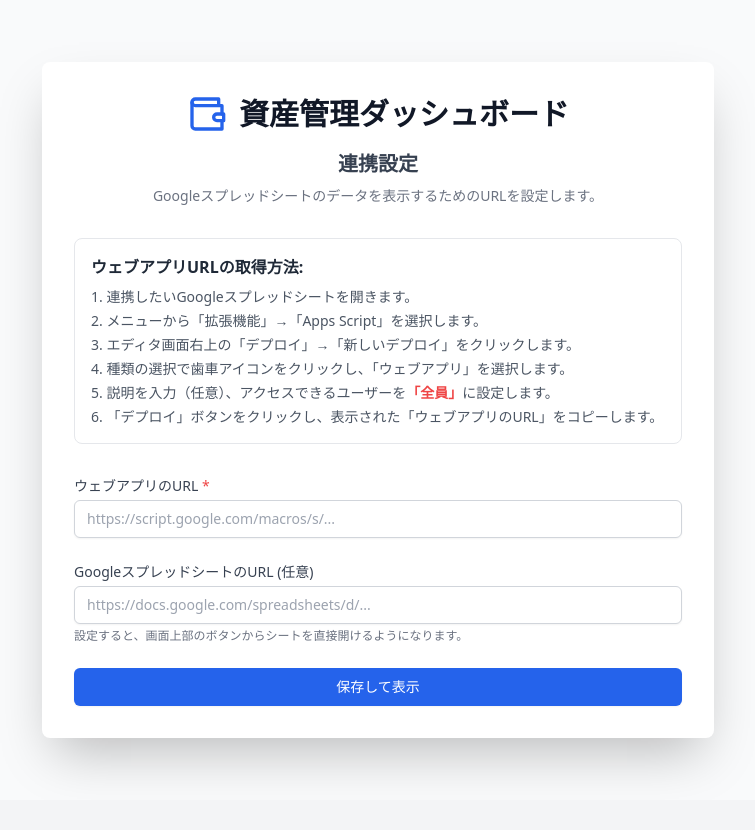
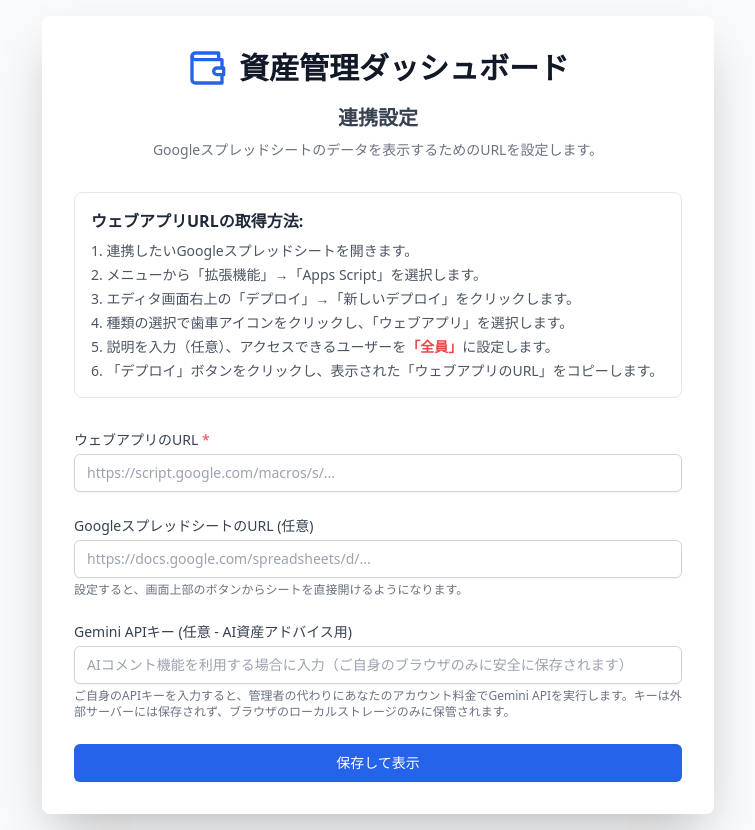
Before and after one commit to fulnote/asset-management-dashboard, a React (Vite) app: page / in a window 1280 px wide. Shown: the whole page, without its empty margins (262-1017 px from the left). Before the commit the page ends 800 px from the top, so only its background shows below. Built offline with nearby package versions, Linux system fonts and the light colour scheme.

Commit message:
APIキー設定追加

```diff
--- a/App.tsx
+++ b/App.tsx
@@ -20,6 +20,10 @@ const App: React.FC = () => {
     return localStorage.getItem('spreadsheetUrl');
   });
 
+  const [geminiApiKey, setGeminiApiKey] = useState<string | null>(() => {
+    return localStorage.getItem('geminiApiKey');
+  });
+
   useEffect(() => {
     if (googleScriptUrl) {
       localStorage.setItem('googleScriptUrl', googleScriptUrl);
@@ -35,6 +39,14 @@ const App: React.FC = () => {
       localStorage.removeItem('spreadsheetUrl');
     }
   }, [spreadsheetUrl]);
+
+  useEffect(() => {
+    if (geminiApiKey) {
+      localStorage.setItem('geminiApiKey', geminiApiKey);
+    } else {
+      localStorage.removeItem('geminiApiKey');
+    }
+  }, [geminiApiKey]);
 
   const fetchData = useCallback(async () => {
     if (!googleScriptUrl) {
@@ -127,9 +139,10 @@ const App: React.FC = () => {
     fetchData();
   }, [fetchData]);
 
-  const handleSettingsSubmit = (scriptUrl: string, sheetUrl: string) => {
+  const handleSettingsSubmit = (scriptUrl: string, sheetUrl: string, apiKey: string) => {
     setGoogleScriptUrl(scriptUrl);
     setSpreadsheetUrl(sheetUrl);
+    setGeminiApiKey(apiKey);
     setIsConfiguring(false);
   };
 
@@ -200,6 +213,7 @@ const App: React.FC = () => {
             onSettingsSubmit={handleSettingsSubmit}
             initialScriptUrl={googleScriptUrl || ''}
             initialSheetUrl={spreadsheetUrl || ''}
+            initialGeminiApiKey={geminiApiKey || ''}
             onCancel={googleScriptUrl ? handleCancelConfig : undefined}
         />
     );
--- a/components/AiComment.tsx
+++ b/components/AiComment.tsx
@@ -50,10 +50,13 @@ const AiComment: React.FC<AiCommentProps> = ({ assets, historyByCategory }) => {
       // Only send the latest 5 history entries as the prompt only needs those.
       const recentHistory = Array.isArray(historyByCategory) ? historyByCategory.slice(-5) : [];
 
+      const userApiKey = localStorage.getItem('geminiApiKey') || '';
+
       const response = await fetch('/api/gemini/comment', {
         method: 'POST',
         headers: {
           'Content-Type': 'application/json',
+          'x-gemini-api-key': userApiKey,
         },
         body: JSON.stringify({ assets, historyByCategory: recentHistory }),
       });
@@ -133,14 +136,17 @@ const AiComment: React.FC<AiCommentProps> = ({ assets, historyByCategory }) => {
 
       {missingApiKey && (
         <div className="p-4 bg-yellow-50 dark:bg-yellow-950/20 border border-yellow-200 dark:border-yellow-900/30 rounded-lg">
-          <h4 className="font-bold text-yellow-800 dark:text-yellow-300 text-sm mb-1">AI機能の設定が必要です</h4>
-          <p className="text-xs text-yellow-700 dark:text-yellow-400 leading-relaxed">
-            AIコメントを表示するには、AI Studio画面の右上またはメニューの <strong>「Settings &gt; Secrets」</strong> から、
-            <strong>GEMINI_API_KEY</strong> という名前でAPIキーを設定してください。
+          <h4 className="font-bold text-yellow-800 dark:text-yellow-300 text-sm mb-1">Gemini APIキーの設定が必要です</h4>
+          <p className="text-xs text-yellow-700 dark:text-yellow-400 leading-relaxed mb-2">
+            AIコメントを表示するには、以下のいずれかの方法で <strong>Gemini APIキー</strong> を設定してください：
           </p>
+          <ul className="list-disc list-inside text-xs text-yellow-700 dark:text-yellow-400 space-y-1 ml-1 mb-3">
+            <li>画面上部ヘッダーの <strong>「設定ボタン（歯車アイコン）」</strong> をクリックし、表示される <strong>「Gemini APIキー」</strong> 欄に入力する（推奨：ブラウザのみに安全に保存されます）</li>
+            <li>または、管理者がAI Studioの「Settings &gt; Secrets」パネルで <strong>GEMINI_API_KEY</strong> を設定する</li>
+          </ul>
           <button
             onClick={() => fetchAiComment(true)}
-            className="mt-3 px-3 py-1.5 text-xs font-semibold text-white bg-blue-600 hover:bg-blue-700 rounded transition-colors"
+            className="px-3 py-1.5 text-xs font-semibold text-white bg-blue-600 hover:bg-blue-700 rounded transition-colors"
           >
             設定完了後に再試行
           </button>
--- a/components/UrlSetup.tsx
+++ b/components/UrlSetup.tsx
@@ -3,25 +3,34 @@ import React, { useState, useEffect } from 'react';
 import { WalletIcon } from './IconComponents';
 
 interface UrlSetupProps {
-  onSettingsSubmit: (scriptUrl: string, sheetUrl: string) => void;
+  onSettingsSubmit: (scriptUrl: string, sheetUrl: string, geminiApiKey: string) => void;
   initialScriptUrl?: string;
   initialSheetUrl?: string;
+  initialGeminiApiKey?: string;
   onCancel?: () => void;
 }
 
-const UrlSetup: React.FC<UrlSetupProps> = ({ onSettingsSubmit, initialScriptUrl = '', initialSheetUrl = '', onCancel }) => {
+const UrlSetup: React.FC<UrlSetupProps> = ({
+  onSettingsSubmit,
+  initialScriptUrl = '',
+  initialSheetUrl = '',
+  initialGeminiApiKey = '',
+  onCancel
+}) => {
   const [url, setUrl] = useState(initialScriptUrl);
   const [sheetUrl, setSheetUrl] = useState(initialSheetUrl);
+  const [geminiApiKey, setGeminiApiKey] = useState(initialGeminiApiKey);
 
   useEffect(() => {
     setUrl(initialScriptUrl);
     setSheetUrl(initialSheetUrl);
-  }, [initialScriptUrl, initialSheetUrl]);
+    setGeminiApiKey(initialGeminiApiKey);
+  }, [initialScriptUrl, initialSheetUrl, initialGeminiApiKey]);
 
   const handleSubmit = (e: React.FormEvent) => {
     e.preventDefault();
     if (url.trim()) {
-      onSettingsSubmit(url.trim(), sheetUrl.trim());
+      onSettingsSubmit(url.trim(), sheetUrl.trim(), geminiApiKey.trim());
     }
   };
 
@@ -94,6 +103,27 @@ const UrlSetup: React.FC<UrlSetupProps> = ({ onSettingsSubmit, initialScriptUrl
             </div>
           </div>
 
+          <div>
+            <label htmlFor="gemini-api-key" className="block text-sm font-medium text-gray-700 dark:text-gray-300">
+              Gemini APIキー (任意 - AI資産アドバイス用)
+            </label>
+            <div className="mt-1">
+              <input
+                id="gemini-api-key"
+                name="geminiApiKey"
+                type="password"
+                className="block w-full px-3 py-2 placeholder-gray-400 border border-gray-300 rounded-md shadow-sm appearance-none focus:outline-none focus:ring-blue-500 focus:border-blue-500 sm:text-sm dark:bg-gray-700 dark:border-gray-600 dark:text-white dark:placeholder-gray-500"
+                placeholder="AIコメント機能を利用する場合に入力（ご自身のブラウザのみに安全に保存されます）"
+                value={geminiApiKey}
+                onChange={(e) => setGeminiApiKey(e.target.value)}
+                aria-label="Gemini APIキー"
+              />
+              <p className="mt-1 text-xs text-gray-500 dark:text-gray-400">
+                ご自身のAPIキーを入力すると、管理者の代わりにあなたのアカウント料金でGemini APIを実行します。キーは外部サーバーには保存されず、ブラウザのローカルストレージのみに保管されます。
+              </p>
+            </div>
+          </div>
+
           <div className="flex gap-4">
             {onCancel && (
               <button
--- a/server.ts
+++ b/server.ts
@@ -17,11 +17,13 @@ async function startServer() {
 
   // AI Comment generation endpoint
   app.post("/api/gemini/comment", async (req, res) => {
-    const apiKey = process.env.GEMINI_API_KEY;
+    const headerApiKey = req.headers['x-gemini-api-key'] as string | undefined;
+    const apiKey = (headerApiKey && headerApiKey.trim()) || process.env.GEMINI_API_KEY;
+
     if (!apiKey) {
       return res.status(200).json({
         error: "GEMINI_API_KEY_MISSING",
-        message: "AIコメントを表示するには、AI Studioの「Settings > Secrets」パネルで「GEMINI_API_KEY」を設定してください。"
+        message: "AIコメントを表示するには、設定画面でご自身の「Gemini APIキー」を入力するか、AI Studioの「Settings > Secrets」パネルで「GEMINI_API_KEY」を設定してください。"
       });
     }
 
```
